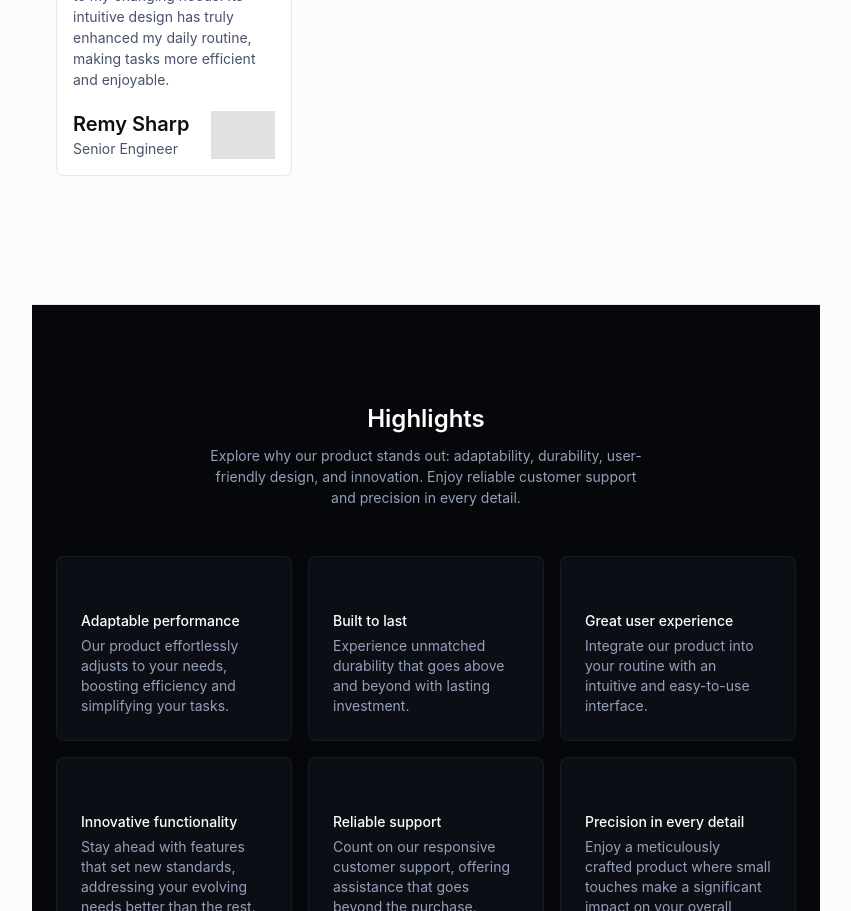
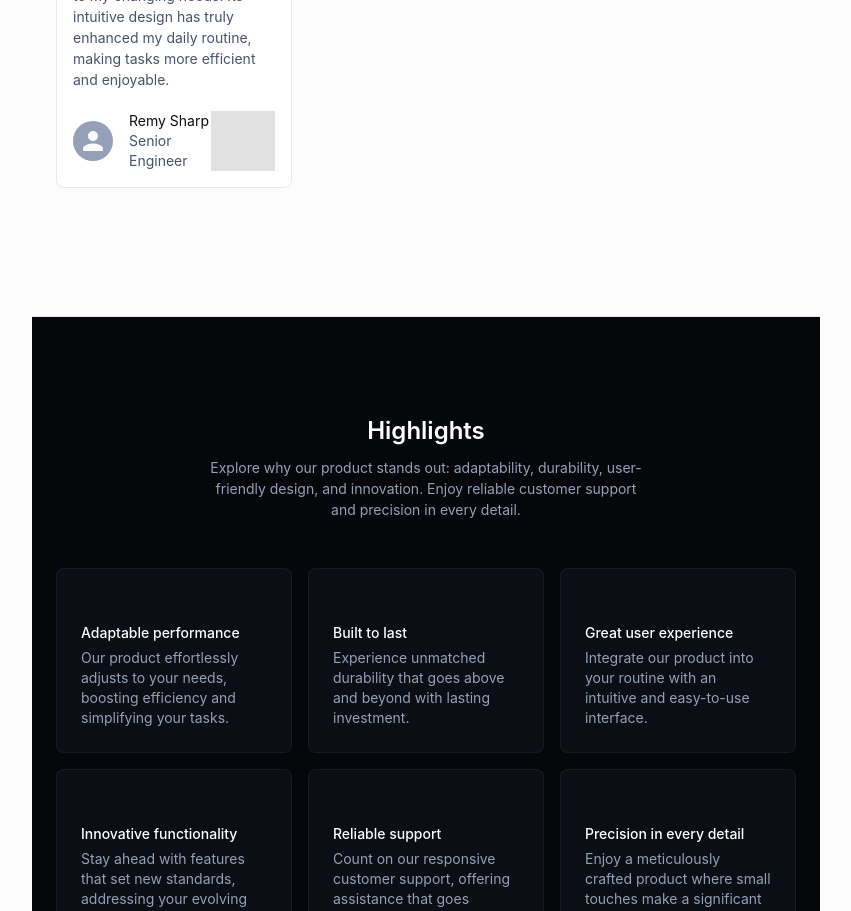
Before and after one commit to NorthCountryEngineer/Express_Shipping_Room_Supply, a Next.js app in the folder express_shipping_website/: page / in a window 1280 px wide. Shown: the part 2280-3191 px from the top of the page, without its empty margins (214-1065 px from the left). Built offline with nearby package versions, Linux system fonts and the light colour scheme; grey boxes are pictures that could not be loaded; some icons are missing.

Commit message:
cleared a type error

```diff
--- a/express_shipping_website/home-page/components/Testimonials.tsx
+++ b/express_shipping_website/home-page/components/Testimonials.tsx
@@ -11,7 +11,7 @@ import { useColorScheme } from '@mui/material/styles';
 
 const userTestimonials = [
   {
-    //avatar: <Avatar alt="Remy Sharp" src="/static/images/avatar/1.jpg" />,
+    avatar: <Avatar alt="Remy Sharp" src="" />,
     name: 'Remy Sharp',
     occupation: 'Senior Engineer',
     testimonial:
@@ -45,7 +45,7 @@ const logoStyle = {
 export default function Testimonials() {
   const { mode, systemMode } = useColorScheme();
 
-  let logos;
+  let logos:any;
   if (mode === 'system') {
     if (systemMode === 'light') {
       logos = lightModeLogos;
```
